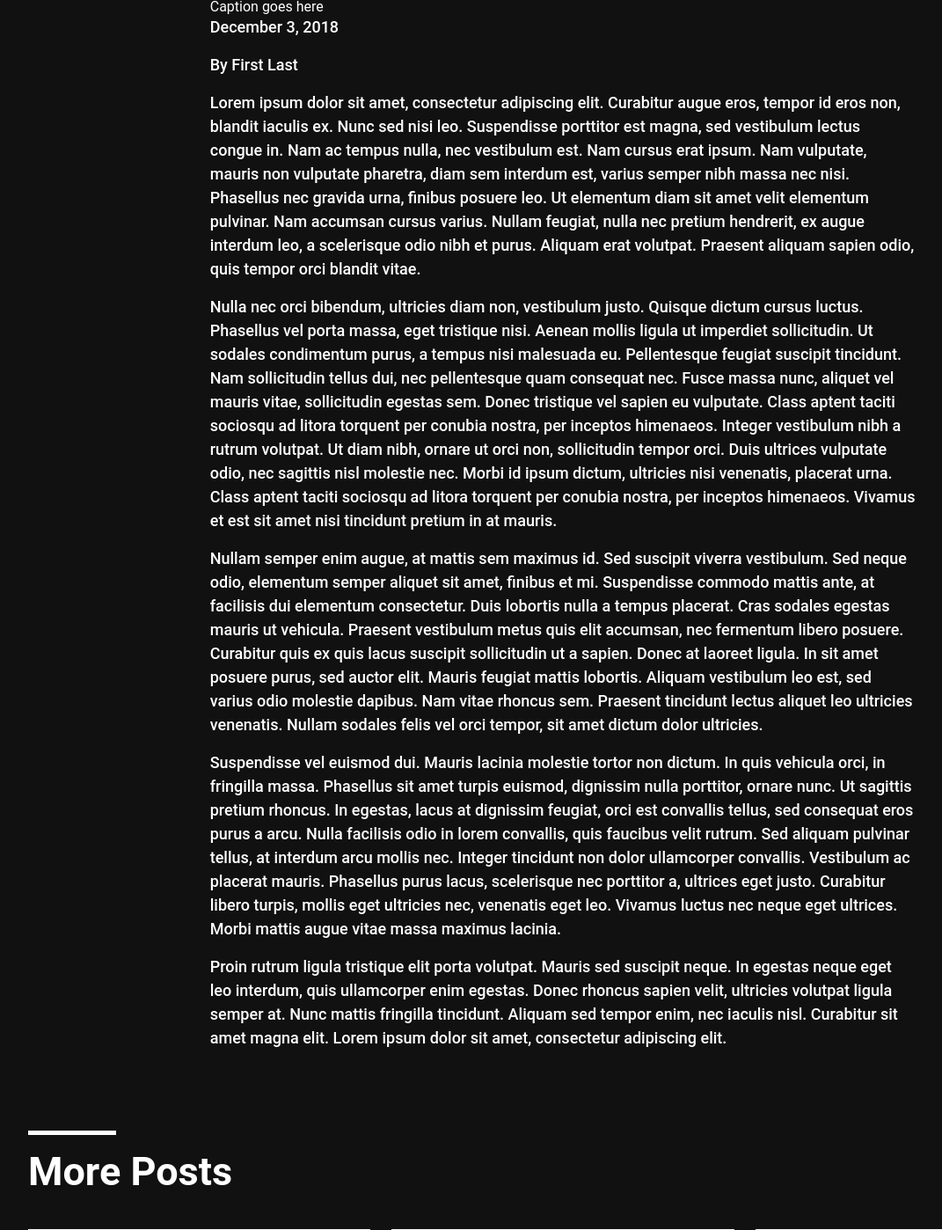
After one commit to theReboot/powertoolkit, a Django app: page /blog/long-history-power-management-nigeria/ in a window 1280 px wide. The commit adds this page. Shown: the part 717-2115 px from the top of the page at 88% size, without its empty margins (0-1071 px from the left). Run offline with Django 3.2, Linux system fonts and the light colour scheme; style sheets or scripts are compiled from the project's sources; some web fonts are replaced.

Commit message:
Created layout for a single blog post
@boyombo you'll see I added some wonkiness in the urls.py file to create a link for this page. Please remove/repair when necessary.

```diff
--- a/powerkit/devstatic/scss/_main.scss
+++ b/powerkit/devstatic/scss/_main.scss
@@ -82,6 +82,14 @@ MAIN STYLES
   box-sizing: border-box;
 }
 
+img {
+  display: block;
+}
+
+figure {
+  margin: 0 auto;
+}
+
 body {
   background: $black;
   font-family: $sanSerif;
@@ -124,6 +132,11 @@ main {
 
 section {
   padding: 2rem 0;
+}
+
+.centered {
+  margin-left: auto;
+  margin-right: auto;
 }
 
 /*******************************
@@ -197,6 +210,26 @@ h3 {
 .introSentence--border {
   border-top: 5px solid $white;
   padding-top: 1rem;
+}
+
+h1,
+h2,
+h3,
+h4 {
+  a {
+    transition: .2s all ease;
+
+    &:link,
+    &:visited,
+    &:active {
+      text-decoration: none;
+      color: $white;
+    }
+
+    &:hover {
+      opacity: .8;
+    }
+  }
 }
 
 /*******************************
@@ -482,6 +515,10 @@ OTHER
   width: 31%;
   width: calc(33% - #{$colGutter}/ 2);
 
+  @include mobile {
+    width: 100%;
+  }
+
   &:nth-of-type(3n) {
     margin-right: 0;
   }
--- a/powerkit/powerkit/urls.py
+++ b/powerkit/powerkit/urls.py
@@ -54,6 +54,12 @@ urlpatterns = [
         TemplateView.as_view(template_name='blog.html'),
         name='blog'
     ),
+    # @bayo this is temporary. Please remove when appropriate
+    path(
+        'blog/long-history-power-management-nigeria/',
+        TemplateView.as_view(template_name='single-post.html'),
+        name='testPost'
+    ),
 ]
 
 
--- /dev/null
+++ b/powerkit/templates/single-post.html
@@ -0,0 +1,55 @@
+{% extends "base.html" %}
+{% load staticfiles %}
+
+{% block title %}About Us{%endblock title %}
+
+{% block content %}
+<section>
+  <article class="col-2-3 centered">
+    <div class="h1__preHeading">Blog Post:</div>
+    <h1 class="h1__smaller">The Long History of Power Management in Nigeria</h1>
+    <figure>
+      <img src="https://www.abc.net.au/news/image/9339204-3x2-700x467.png" alt="tag" />
+      <figcaption>Caption goes here</figcaption>
+    </figure>
+    <p><time>December 3, 2018</time></p>
+    <p>By First Last</p>
+
+    <p>Lorem ipsum dolor sit amet, consectetur adipiscing elit. Curabitur augue eros, tempor id eros non, blandit iaculis ex. Nunc sed nisi leo. Suspendisse porttitor est magna, sed vestibulum lectus congue in. Nam ac tempus nulla, nec vestibulum est. Nam cursus erat ipsum. Nam vulputate, mauris non vulputate pharetra, diam sem interdum est, varius semper nibh massa nec nisi. Phasellus nec gravida urna, finibus posuere leo. Ut elementum diam sit amet velit elementum pulvinar. Nam accumsan cursus varius. Nullam feugiat, nulla nec pretium hendrerit, ex augue interdum leo, a scelerisque odio nibh et purus. Aliquam erat volutpat. Praesent aliquam sapien odio, quis tempor orci blandit vitae.</p>
+
+    <p>Nulla nec orci bibendum, ultricies diam non, vestibulum justo. Quisque dictum cursus luctus. Phasellus vel porta massa, eget tristique nisi. Aenean mollis ligula ut imperdiet sollicitudin. Ut sodales condimentum purus, a tempus nisi malesuada eu. Pellentesque feugiat suscipit tincidunt. Nam sollicitudin tellus dui, nec pellentesque quam consequat nec. Fusce massa nunc, aliquet vel mauris vitae, sollicitudin egestas sem. Donec tristique vel sapien eu vulputate. Class aptent taciti sociosqu ad litora torquent per conubia nostra, per inceptos himenaeos. Integer vestibulum nibh a rutrum volutpat. Ut diam nibh, ornare ut orci non, sollicitudin tempor orci. Duis ultrices vulputate odio, nec sagittis nisl molestie nec. Morbi id ipsum dictum, ultricies nisi venenatis, placerat urna. Class aptent taciti sociosqu ad litora torquent per conubia nostra, per inceptos himenaeos. Vivamus et est sit amet nisi tincidunt pretium in at mauris.</p>
+
+    <p>Nullam semper enim augue, at mattis sem maximus id. Sed suscipit viverra vestibulum. Sed neque odio, elementum semper aliquet sit amet, finibus et mi. Suspendisse commodo mattis ante, at facilisis dui elementum consectetur. Duis lobortis nulla a tempus placerat. Cras sodales egestas mauris ut vehicula. Praesent vestibulum metus quis elit accumsan, nec fermentum libero posuere. Curabitur quis ex quis lacus suscipit sollicitudin ut a sapien. Donec at laoreet ligula. In sit amet posuere purus, sed auctor elit. Mauris feugiat mattis lobortis. Aliquam vestibulum leo est, sed varius odio molestie dapibus. Nam vitae rhoncus sem. Praesent tincidunt lectus aliquet leo ultricies venenatis. Nullam sodales felis vel orci tempor, sit amet dictum dolor ultricies.</p>
+
+    <p>Suspendisse vel euismod dui. Mauris lacinia molestie tortor non dictum. In quis vehicula orci, in fringilla massa. Phasellus sit amet turpis euismod, dignissim nulla porttitor, ornare nunc. Ut sagittis pretium rhoncus. In egestas, lacus at dignissim feugiat, orci est convallis tellus, sed consequat eros purus a arcu. Nulla facilisis odio in lorem convallis, quis faucibus velit rutrum. Sed aliquam pulvinar tellus, at interdum arcu mollis nec. Integer tincidunt non dolor ullamcorper convallis. Vestibulum ac placerat mauris. Phasellus purus lacus, scelerisque nec porttitor a, ultrices eget justo. Curabitur libero turpis, mollis eget ultricies nec, venenatis eget leo. Vivamus luctus nec neque eget ultrices. Morbi mattis augue vitae massa maximus lacinia.</p>
+
+    <p>Proin rutrum ligula tristique elit porta volutpat. Mauris sed suscipit neque. In egestas neque eget leo interdum, quis ullamcorper enim egestas. Donec rhoncus sapien velit, ultricies volutpat ligula semper at. Nunc mattis fringilla tincidunt. Aliquam sed tempor enim, nec iaculis nisl. Curabitur sit amet magna elit. Lorem ipsum dolor sit amet, consectetur adipiscing elit.</p>
+  </article>
+</section>
+<section>
+  <h2>More Posts</h2>
+  <div class="flexGrid">
+    <div class="module module--1-3">
+      <a href="#">
+        <img src="https://www.abc.net.au/news/image/7133352-16x9-700x394.jpg" alt="" />
+      </a>
+      <h3><a href="#">What exactly is delaying the metering process and why?</a></h3>
+      <p>December 3, 2018</p>
+    </div>
+    <div class="module module--1-3">
+      <a href="#">
+        <img src="https://sl.sbs.com.au/public/image/file/a3f73580-d149-4851-837c-bb7fb9c06bf6/crop/16x9" alt="" />
+      </a>
+      <h3><a href="#">What exactly is delaying the metering process and why?</a></h3>
+      <p>December 3, 2018</p>
+    </div>
+    <div class="module module--1-3">
+      <a href="#">
+        <img src="https://www.abc.net.au/news/image/4265380-16x9-700x394.jpg" alt="" />
+      </a>
+      <h3><a href="#">What exactly is delaying the metering process and why?</a></h3>
+      <p>December 3, 2018</p>
+    </div>
+  </div>
+</section>
+{% endblock content %}
```
Also changed, not shown: powerkit/templates/blog.html (+17 -9 lines).
